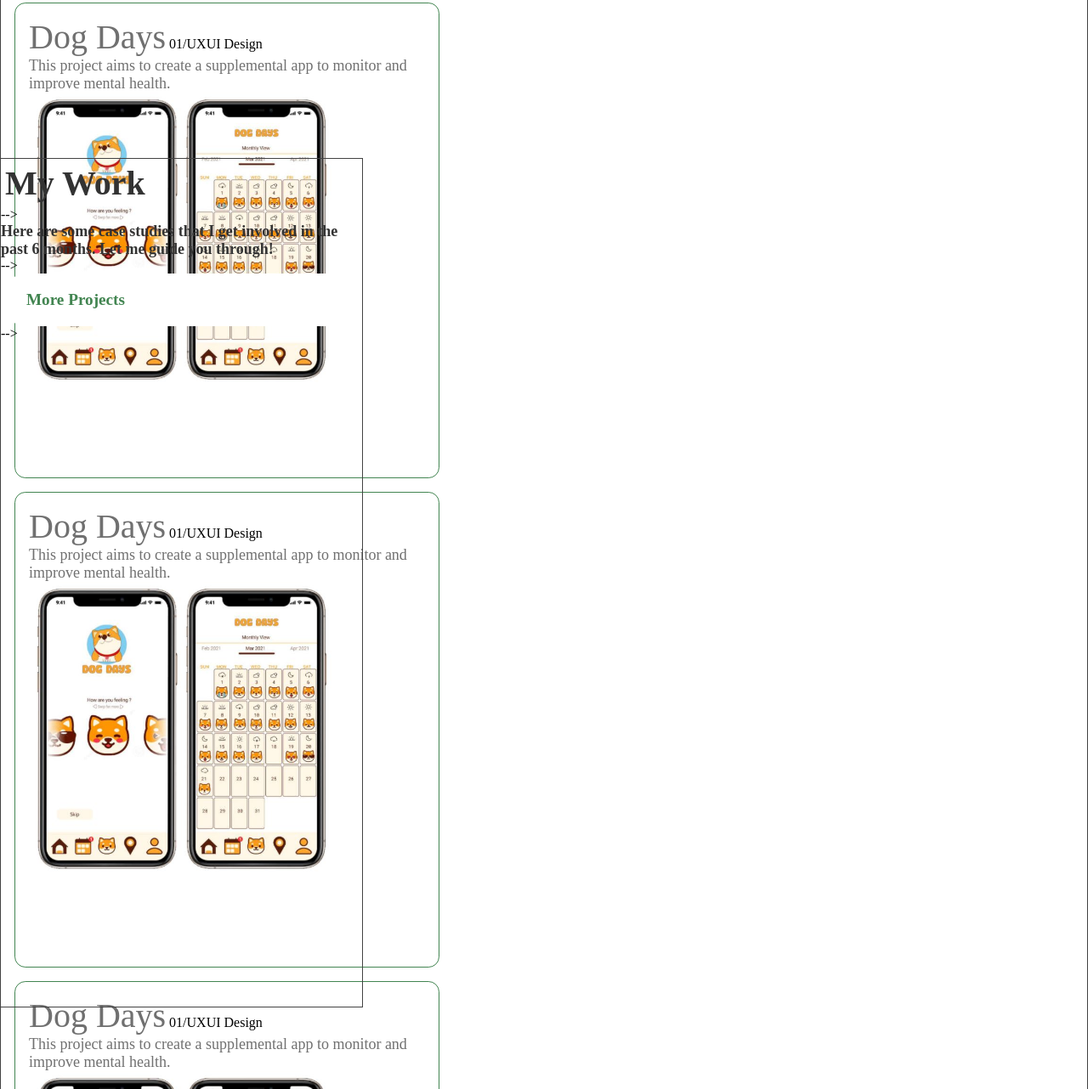
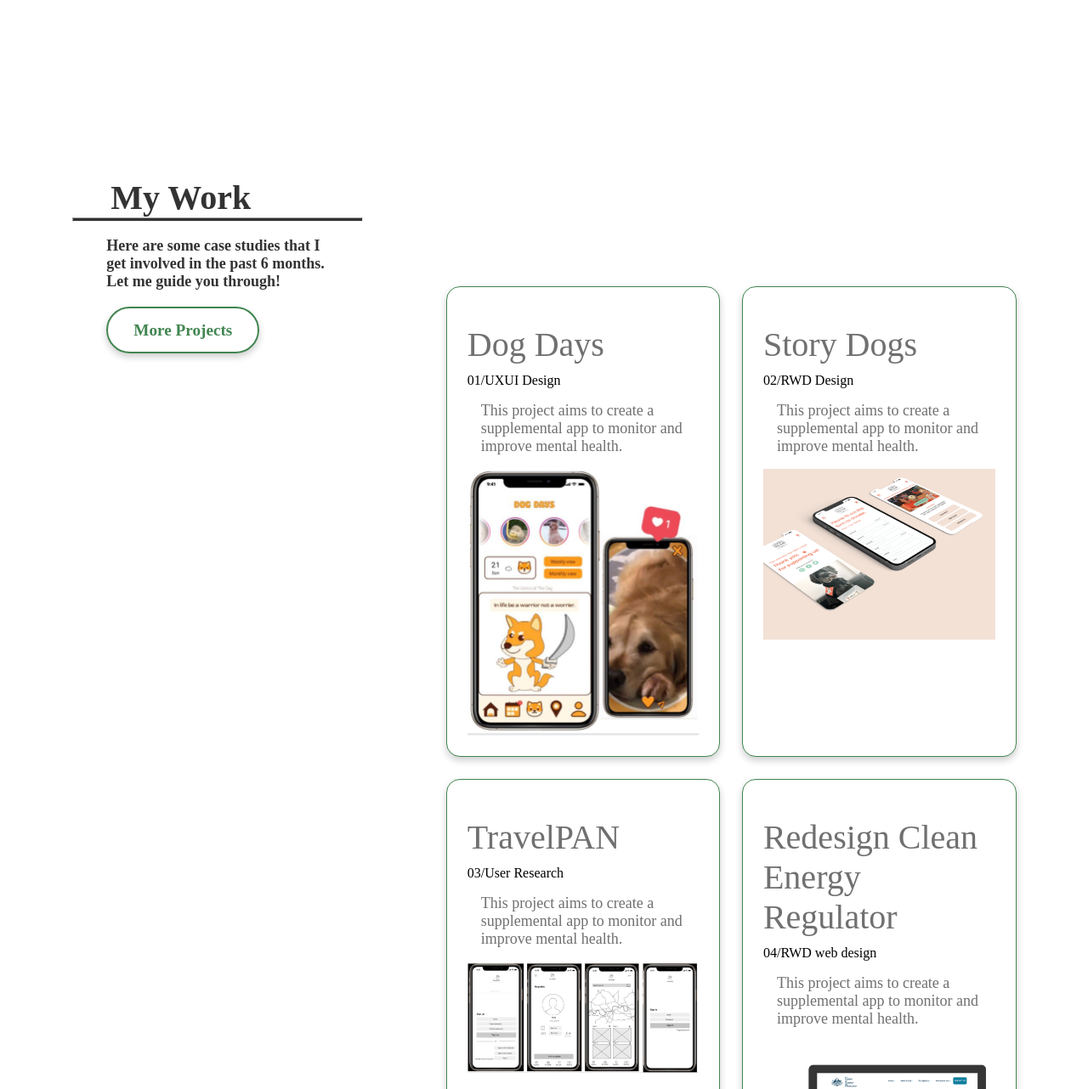
Before and after one commit to Jadehunmie/UX_UI_HW_18, a plain HTML site: page index.html in a window 1280 px wide. Shown: the part 814-2096 px from the top of the page at 85% size. Drawn offline with Linux system fonts and the light colour scheme; files whose address does not match are found by name.

Commit message:
cards positioning

```diff
--- a/index.html
+++ b/index.html
@@ -38,45 +38,55 @@
         <br>
         <br>
         <button>Learn more</button>
+        <br>
+        <br>
+        <br>
+        <br>
+        <br>
+    <div class="arrow"><img src="./Image/Group 19.svg"></div>
     </div>
+
 </header>
+
+
+<br>
 <main class="grid">
-    <div class="intro ln">
+    <div class="intro">
     <div>
-    <h5>My Work</div> -->
-    <h6>Here are some case studies that I get involved in the past 6 months. Let me guide you through!</h6> -->
-    <button2>More Projects</button2> -->
+    <h5>My Work</div>
+     <hr style="width:100%;text-align:left;margin-left:0;height: 5px;color: #333333;background-color: #333333;">
+     <br>
+    <h6>Here are some case studies that I get involved in the past 6 months. Let me guide you through!</h6>
+    <br>
+    <br>
+    <button2>More Projects</button2>
 </div>
-</div>
-    <div class="container ln">
-    <div class="card ln"><div>
+<div class="container">
+    <div class="card ln">
         <h7>Dog Days</h7>
         <h8>01/UXUI Design</h8>
         <p>This project aims to create a supplemental app to monitor and improve mental health.</p>
-        <img src="Image/Dog days1.JPG">
+        <img src="./Image/Dog days2.JPG">
     </div>
+    <div class="card ln">
+        <h7>Story Dogs</h7>
+        <h8>02/RWD Design</h8>
+        <p>This project aims to create a supplemental app to monitor and improve mental health.</p>
+        <img src="./Image/rwd.png">
     </div>
-    <div class="card ln"><div>
-        <h7>Dog Days</h7>
-        <h8>01/UXUI Design</h8>
+    <div class="card ln">
+        <h7>TravelPAN</h7>
+        <h8>03/User Research</h8>
         <p>This project aims to create a supplemental app to monitor and improve mental health.</p>
-        <img src="Image/Dog days1.JPG">
+        <img src="./Image/Travelpan.JPG">
     </div>
+    <div class="card ln">
+        <h7>Redesign Clean Energy Regulator</h7>
+        <h8>04/RWD web design</h8>
+        <p>This project aims to create a supplemental app to monitor and improve mental health.</p>
+        <img src="./Image/Minimalist-Showcase-Project-Presentation.png">
     </div>
-    <div class="card ln"><div>
-        <h7>Dog Days</h7>
-        <h8>01/UXUI Design</h8>
-        <p>This project aims to create a supplemental app to monitor and improve mental health.</p>
-        <img src="Image/Dog days1.JPG">
-    </div></div>
-    <div class="card ln"><div>
-        <h7>Dog Days</h7>
-        <h8>01/UXUI Design</h8>
-        <p>This project aims to create a supplemental app to monitor and improve mental health.</p>
-        <img src="Image/Dog days1.JPG">
-    </div>
-    </div>
-    </div>
+</div>
 </main>
 
     <footer>
--- a/style.css
+++ b/style.css
@@ -127,6 +127,10 @@ li {
     justify-content: center;
 }
 
+.arrow:hover {
+    transform: scale(1.05);
+}
+
 .grid {
     display: grid;
     grid-template-columns: repeat(12,1fr);
@@ -135,53 +139,65 @@ li {
 .intro {
     grid-column: span 4;
     height: 1000px;
-
-
+    min-width: 320px;
+    margin-left: 20%;
 }
 
 .intro > * {
-    display: flex;
-    background-image: none;
-    display: flex;
-    align-items: center;
-    justify-content: start;
+    margin-left: 40px;
+    margin-right: 40px;
+
 
 }
 
 .container {
     grid-column: span 8;
+    margin-top: 120px;
+    margin-left: 10%;
+    padding-bottom: 50px;
+    padding-left: 0;
+    display: flex;
+    flex-direction: row;
+    flex-grow: 1;
+    flex-flow: wrap;
 
-}
-
-.container > * {
-    display: flex;
-    background-image: none;
-    display: flex;
-    align-items: center;
-    justify-content: start;
 
 
 }
 
+
+
 .card {
+
+    flex-grow: 1;
     display: flex;
     flex-direction: column;
-    max-width: 500px;
     min-width: 320px;
-    margin: 1rem;
-    padding: 1rem;
-    flex-flow: 1;
-    height: 560px;
-    background-color: white;
+    max-width: 42%;
+    margin: 0.8rem;
+    padding: 1.5rem;
+    background-color: rgb(255, 255, 255);
     border: 1px solid #428551 ;
-    border-radius: 0.8rem;
+    border-radius: 1rem;
+    transition: transform .3s;
+    box-shadow: 0 4px 8px 0 rgba(0,0,0,0.2);
 }
 
-img {
-    height: 50%;
-    flex-flow: 1;
-    border-radius: 0.6rem;
+.card:hover {
+
+    transform: scale(1.05);
 }
+
+/*.card > * {
+
+    display: flex;
+    flex-wrap: wrap;
+    flex-direction: column;
+    flex-grow: 1;
+
+
+}
+*/
 
 h2, h3 {
     color: #428551;
@@ -199,14 +215,14 @@ h3 {
 h4 {
     color: #333333;
     font-size: 40px;
-    font-weight: lighter;
+    font-weight:500;
  }
 
 h5 {
     color: #333333;
     font-size: 40px;
     font-weight:bold;
-    padding: 5px 60px 5px 5px;
+    padding: 5px 60px 0px 5px;
 }
 
 h6 {
@@ -219,12 +235,14 @@ h6 {
 h7 {
     color: #707070;
     font-size:40px ;
+    padding: 20px 0 10px 0;
 }
 
 p {
     color: #707070;
     font-size: 18px;
-    font-weight: lighter;
+    font-weight: 300;
+    padding: 1rem;
 }
 button {
     padding: 20px 30px;
@@ -236,7 +254,8 @@ button {
     background-color: #428551;
     font: bold;
     color:white;
-    transition: .75;
+    transition: 1.75;
+    box-shadow: 0 4px 8px 0 rgba(0,0,0,0.2);
 }
 button:hover {
     background-color: #66856d;
@@ -244,24 +263,26 @@ button:hover {
 }
 
 button2 {
-    padding: 20px 30px;
+    padding: 15px 30px 15px 30px;
     border-radius: 65px;
-    border-style: 1px solid;
+    border: 2px solid;
     font-size: 18px;
     font-size: 1.2em;
     font-weight: bold;
     background-color: white;
     font: bold;
     color:#428551;
-    transition: .75;
+    transition: 1.75;
+    box-shadow: 0 4px 8px 0 rgba(0,0,0,0.2);
 }
 
 button2:hover {
-    background-color: #66856d;
+    background-color: #c0c9c2;
     cursor: pointer;
 }
 footer {
     display: flex;
     flex-direction: column;
     align-items: center;
+    background-color: #F3F4F6;
 }
```
Also changed, not shown: Image/Group 19.svg (added), Image/Minimalist-Showcase-Project-Presentation.png (added), Image/rwd.png (added).
